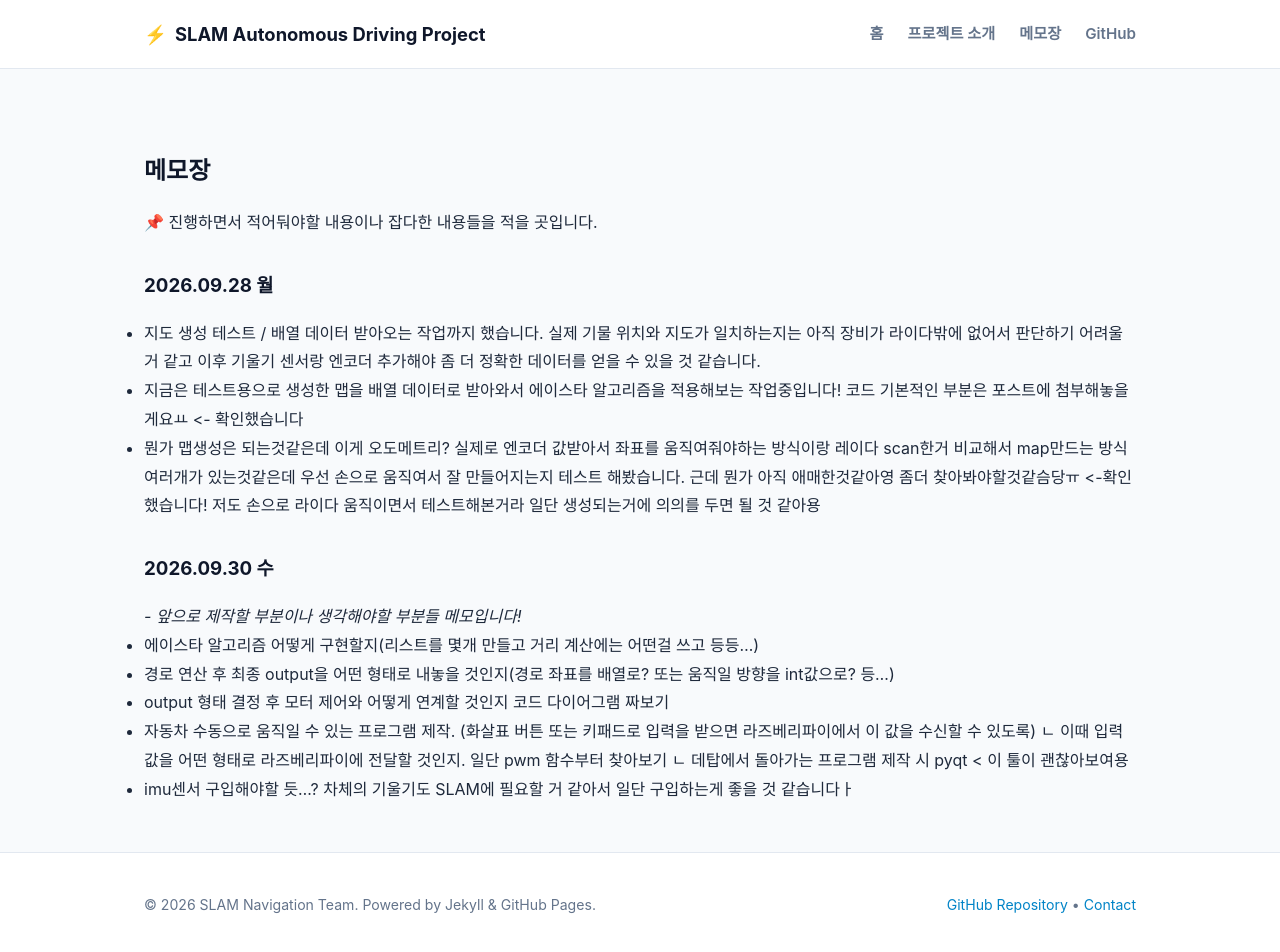
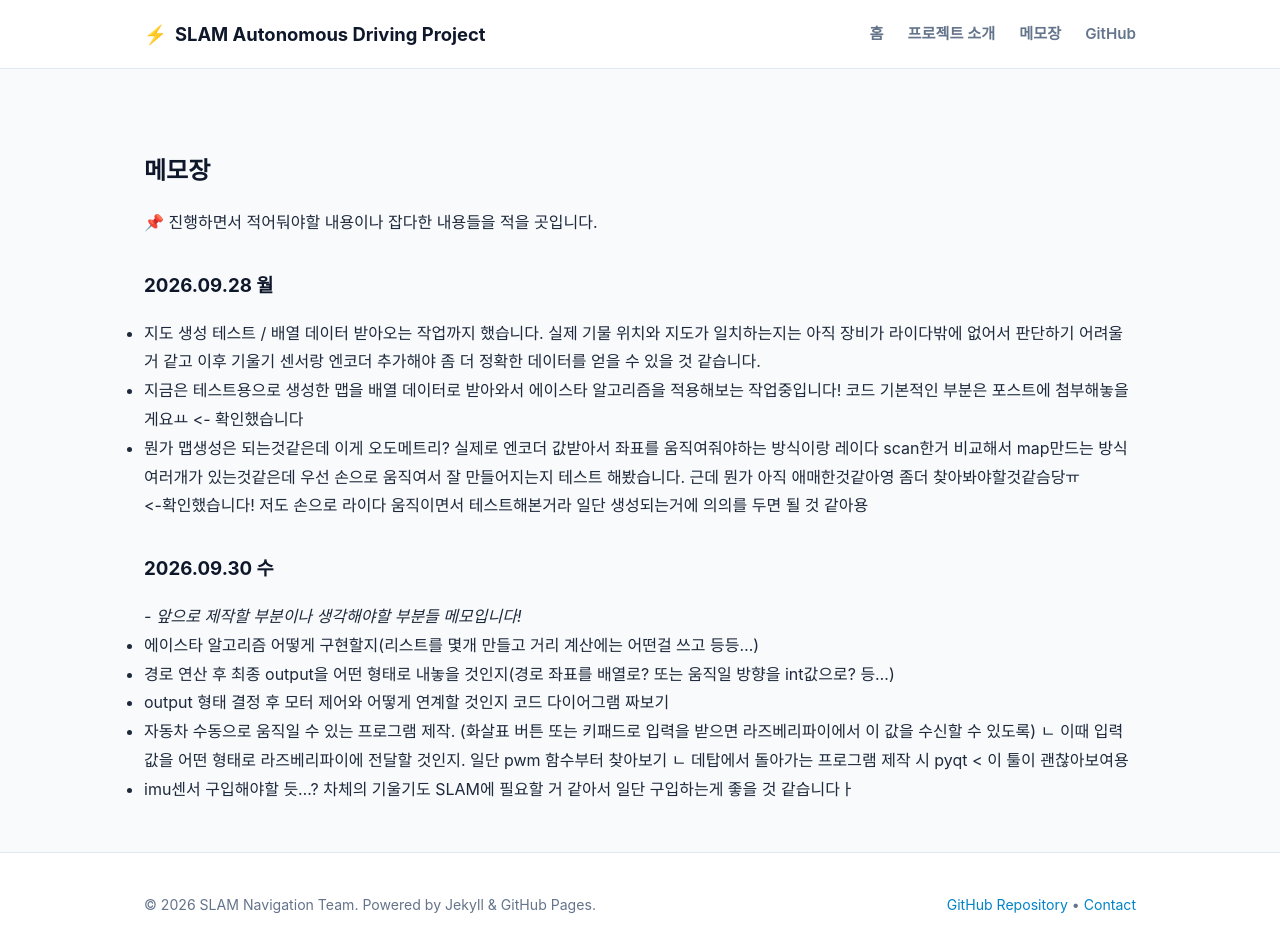
Before and after one commit to slam-navigation-project/slam-navigation-site, a Jekyll site: the page built from memo.md, in a window 1280 px wide and 956 px high. Shown: the top 952 px of the window. Built offline with Jekyll 4.4.1, drawn with Linux system fonts in a browser that asks for light colours; some web fonts are replaced.

```diff
--- a/memo.md
+++ b/memo.md
@@ -10,7 +10,7 @@ permalink: /memo/
 - 지도 생성 테스트 / 배열 데이터 받아오는 작업까지 했습니다. 실제 기물 위치와 지도가 일치하는지는 아직 장비가 라이다밖에 없어서 판단하기 어려울 거 같고 이후 기울기 센서랑 엔코더 추가해야 좀 더 정확한 데이터를 얻을 수 있을 것 같습니다. <br />
 - 지금은 테스트용으로 생성한 맵을 배열 데이터로 받아와서 에이스타 알고리즘을 적용해보는 작업중입니다! 코드 기본적인 부분은 포스트에 첨부해놓을게요ㅛ <- 확인했습니다
 - 뭔가 맵생성은 되는것같은데 이게 오도메트리? 실제로 엔코더 값받아서 좌표를 움직여줘야하는 방식이랑 레이다 scan한거 비교해서 map만드는 방식 여러개가 있는것같은데 우선 손으로 움직여서 잘 만들어지는지 테스트 해봤습니다. 근데 뭔가 아직 애매한것같아영 좀더 찾아봐야할것같슴당ㅠ
-<-확인했습니다! 저도 손으로 라이다 움직이면서 테스트해본거라 일단 생성되는거에 의의를 두면 될 것 같아용
+<br /> <-확인했습니다! 저도 손으로 라이다 움직이면서 테스트해본거라 일단 생성되는거에 의의를 두면 될 것 같아용
 
 
 
```
